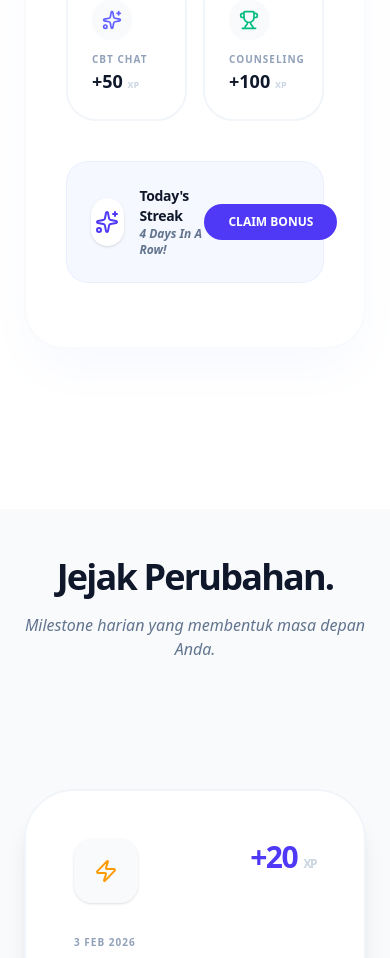
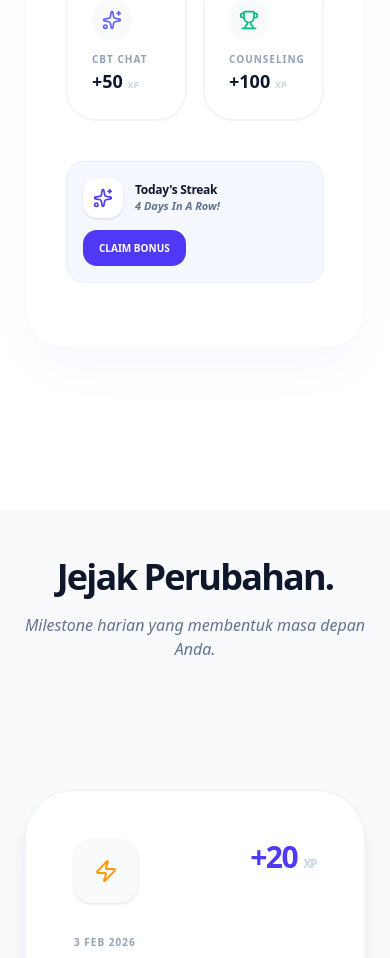
Before and after one commit to ahmadrofiussuud/mental-bmc, a Next.js app: page /journey in a window 390 px wide. Shown: the part 2701-3659 px from the top of the page. Built offline with nearby package versions, Linux system fonts and the light colour scheme.

Commit message:
Fix Today's Streak card responsive layout and alignment

```diff
--- a/src/components/ResilienceJourney.tsx
+++ b/src/components/ResilienceJourney.tsx
@@ -128,17 +128,17 @@ export const ResilienceJourney: React.FC<ResilienceJourneyProps> = ({ userXP, le
                             />
                         </div>
 
-                        <div className="bg-indigo-50/50 p-6 rounded-3xl border border-indigo-100/50 flex items-center justify-between">
-                            <div className="flex items-center gap-4">
-                                <div className="w-12 h-12 bg-white rounded-2xl flex items-center justify-center text-indigo-600 shadow-sm">
-                                    <Sparkles />
+                        <div className="bg-indigo-50/50 p-4 sm:p-5 md:p-6 rounded-2xl sm:rounded-3xl border border-indigo-100/50 flex flex-col sm:flex-row items-start sm:items-center justify-between gap-3 sm:gap-4">
+                            <div className="flex items-center gap-3 sm:gap-4">
+                                <div className="w-10 h-10 sm:w-12 sm:h-12 bg-white rounded-xl sm:rounded-2xl flex items-center justify-center text-indigo-600 shadow-sm shrink-0">
+                                    <Sparkles className="w-5 h-5 sm:w-6 sm:h-6" />
                                 </div>
                                 <div>
-                                    <p className="text-sm font-black text-slate-900 tracking-tight">Today's Streak</p>
-                                    <p className="text-xs font-bold text-slate-500 italic">4 Days In A Row!</p>
+                                    <p className="text-xs sm:text-sm font-black text-slate-900 tracking-tight">Today's Streak</p>
+                                    <p className="text-[11px] sm:text-xs font-bold text-slate-500 italic">4 Days In A Row!</p>
                                 </div>
                             </div>
-                            <Button className="bg-indigo-600 hover:bg-slate-900 text-white rounded-2xl font-black text-xs uppercase px-6">
+                            <Button className="bg-indigo-600 hover:bg-slate-900 text-white rounded-xl sm:rounded-2xl font-black text-[10px] sm:text-xs uppercase px-4 sm:px-6 py-2 sm:py-2.5 whitespace-nowrap">
                                 Claim Bonus
                             </Button>
                         </div>
```
